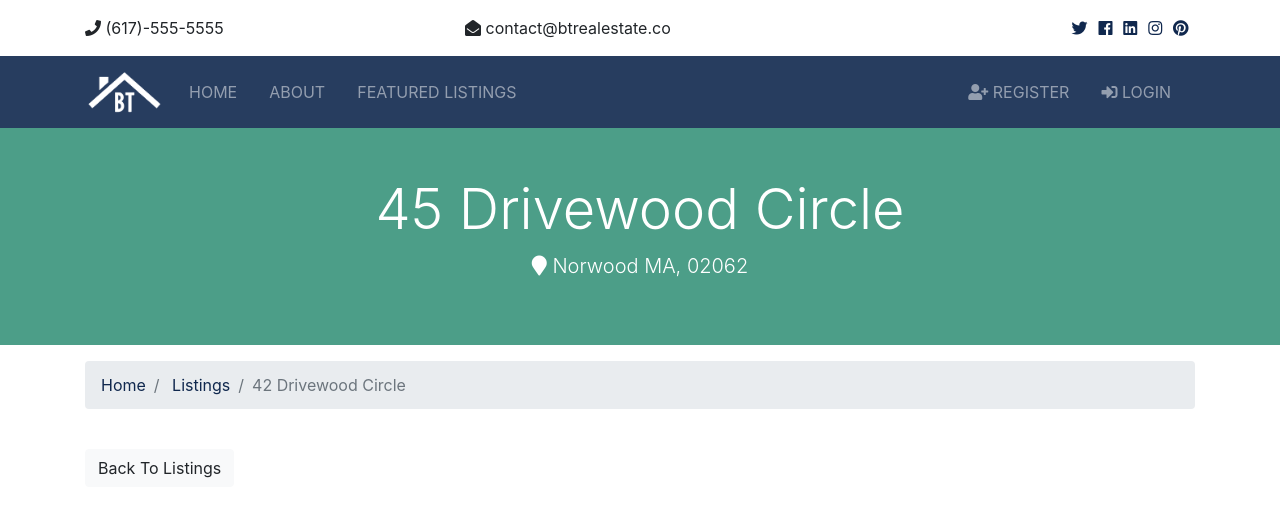
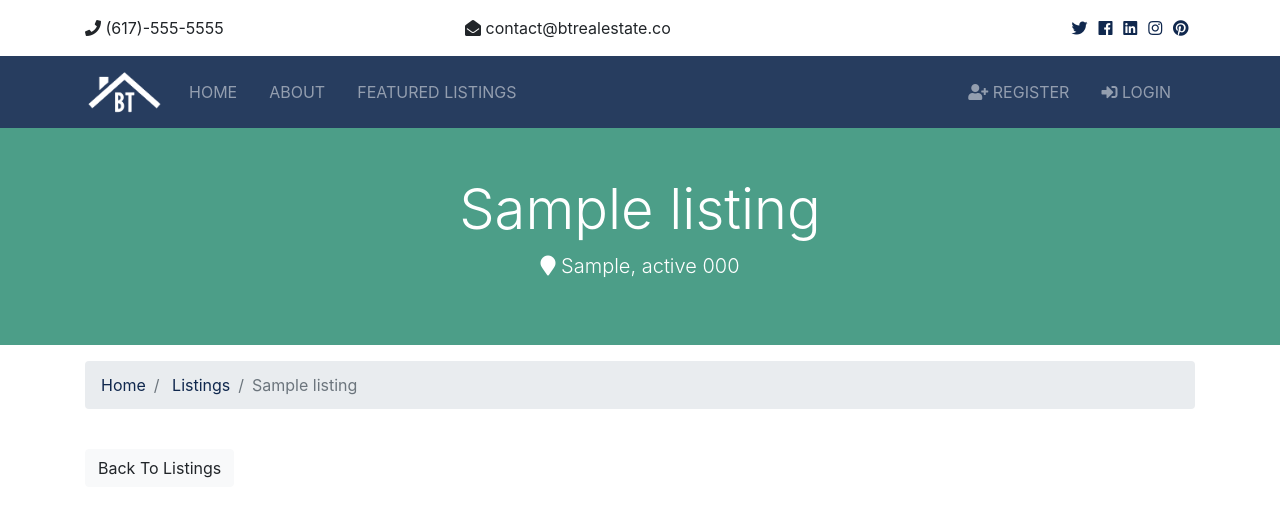
Before and after one commit to joaonc/django-real-estate, a Django app: page /listings/1 in a window 1280 px wide. Shown: the top 509 px of the page. Run offline with Django 4.2, Linux system fonts and the light colour scheme; tables that the repository leaves empty hold one stand-in row (values such as "Sample post"); grey boxes marked "Sample" are stand-in pictures; some libraries are stand-ins or nearby versions.

Commit message:
Dynamic single listing page (#14)

```diff
--- a/listings/views.py
+++ b/listings/views.py
@@ -1,5 +1,5 @@
 from django.core.paginator import Paginator
-from django.shortcuts import render
+from django.shortcuts import get_object_or_404, render
 
 from .models import Listing
 
@@ -18,7 +18,13 @@ def listings(request):
 
 
 def listing(request, listing_id: int):
-    return render(request, 'listings/listing.html')
+    listing_ = get_object_or_404(Listing, pk=listing_id)
+
+    context = {
+        'listing': listing_,
+    }
+
+    return render(request, 'listings/listing.html', context)
 
 
 def search(request):
--- a/templates/listings/listing.html
+++ b/templates/listings/listing.html
@@ -1,4 +1,5 @@
 {% extends 'base.html' %}
+{% load humanize %}
 
 {% block content %}
 
@@ -6,9 +7,10 @@
     <div class="container">
       <div class="row text-center">
         <div class="col-md-12">
-          <h1 class="display-4">45 Drivewood Circle</h1>
+          <h1 class="display-4">{{ listing.title }}</h1>
           <p class="lead">
-            <i class="fas fa-map-marker"></i> Norwood MA, 02062</p>
+            <i class="fas fa-map-marker"></i>
+            {{ listing.city }}, {{ listing.state }} {{ listing.zipcode }}</p>
         </div>
       </div>
     </div>
@@ -25,7 +27,7 @@
           <li class="breadcrumb-item">
             <a href="{% url 'listings' %}">Listings</a>
           </li>
-          <li class="breadcrumb-item active">42 Drivewood Circle</li>
+          <li class="breadcrumb-item active">{{ listing.title }}</li>
         </ol>
       </nav>
     </div>
@@ -38,39 +40,51 @@
       <div class="row">
         <div class="col-md-9">
           <!-- Home Main Image -->
-          <img src="assets/img/homes/home-1.jpg" alt="" class="img-main img-fluid mb-3">
+          <img src="{{ listing.photo_main.url }}" alt="" class="img-main img-fluid mb-3">
           <!-- Thumbnails -->
           <div class="row mb-5 thumbs">
+            {% if listing.photo_1 %}
               <div class="col-md-2">
-              <a href="assets/img/homes/home-inside-1.jpg" data-lightbox="home-images">
-                <img src="assets/img/homes/home-inside-1.jpg" alt="" class="img-fluid">
+                <a href="{{ listing.photo_1.url }}" data-lightbox="home-images">
+                  <img src="{{ listing.photo_1.url }}" alt="" class="img-fluid">
                 </a>
               </div>
+            {% endif %}
+            {% if listing.photo_2 %}
               <div class="col-md-2">
-              <a href="assets/img/homes/home-inside-2.jpg" data-lightbox="home-images">
-                <img src="assets/img/homes/home-inside-2.jpg" alt="" class="img-fluid">
+                <a href="{{ listing.photo_2.url }}" data-lightbox="home-images">
+                  <img src="{{ listing.photo_2.url }}" alt="" class="img-fluid">
                 </a>
               </div>
+            {% endif %}
+            {% if listing.photo_3 %}
               <div class="col-md-2">
-              <a href="assets/img/homes/home-inside-3.jpg" data-lightbox="home-images">
-                <img src="assets/img/homes/home-inside-3.jpg" alt="" class="img-fluid">
+                <a href="{{ listing.photo_3.url }}" data-lightbox="home-images">
+                  <img src="{{ listing.photo_3.url }}" alt="" class="img-fluid">
                 </a>
               </div>
+            {% endif %}
+            {% if listing.photo_4 %}
               <div class="col-md-2">
-              <a href="assets/img/homes/home-inside-4.jpg" data-lightbox="home-images">
-                <img src="assets/img/homes/home-inside-4.jpg" alt="" class="img-fluid">
+                <a href="{{ listing.photo_4.url }}" data-lightbox="home-images">
+                  <img src="{{ listing.photo_4.url }}" alt="" class="img-fluid">
                 </a>
               </div>
+            {% endif %}
+            {% if listing.photo_5 %}
               <div class="col-md-2">
-              <a href="assets/img/homes/home-inside-5.jpg" data-lightbox="home-images">
-                <img src="assets/img/homes/home-inside-5.jpg" alt="" class="img-fluid">
+                <a href="{{ listing.photo_5.url }}" data-lightbox="home-images">
+                  <img src="{{ listing.photo_5.url }}" alt="" class="img-fluid">
                 </a>
               </div>
+            {% endif %}
+            {% if listing.photo_6 %}
               <div class="col-md-2">
-              <a href="assets/img/homes/home-inside-6.jpg" data-lightbox="home-images">
-                <img src="assets/img/homes/home-inside-6.jpg" alt="" class="img-fluid">
+                <a href="{{ listing.photo_6.url }}" data-lightbox="home-images">
+                  <img src="{{ listing.photo_6.url }}" alt="" class="img-fluid">
                 </a>
               </div>
+            {% endif %}
           </div>
           <!-- Fields -->
           <div class="row mb-5 fields">
@@ -78,20 +92,19 @@
               <ul class="list-group list-group-flush">
                 <li class="list-group-item text-secondary">
                   <i class="fas fa-money-bill-alt"></i> Asking Price:
-                  <span class="float-right">$490,000</span>
+                  <span class="float-right">${{ listing.price | intcomma }}</span>
                 </li>
                 <li class="list-group-item text-secondary">
                   <i class="fas fa-bed"></i> Bedrooms:
-                  <span class="float-right">3</span>
+                  <span class="float-right">{{ listing.bedrooms }}</span>
                 </li>
                 <li class="list-group-item text-secondary">
                   <i class="fas fa-bath"></i> Bathrooms:
-                  <span class="float-right">2</span>
+                  <span class="float-right">{{ listing.bathrooms }}</span>
                 </li>
                 <li class="list-group-item text-secondary">
                   <i class="fas fa-car"></i> Garage:
-                  <span class="float-right">2
-                  </span>
+                  <span class="float-right">{{ listing.garage }}</span>
                 </li>
               </ul>
             </div>
@@ -99,21 +112,19 @@
               <ul class="list-group list-group-flush">
                 <li class="list-group-item text-secondary">
                   <i class="fas fa-th-large"></i> Square Feet:
-                  <span class="float-right">3200</span>
+                  <span class="float-right">{{ listing.sqft }}</span>
                 </li>
                 <li class="list-group-item text-secondary">
                   <i class="fas fa-square"></i> Lot Size:
-                  <span class="float-right">2.5 Acres
-                  </span>
+                  <span class="float-right">{{ listing.lot_size }} Acres</span>
                 </li>
                 <li class="list-group-item text-secondary">
                   <i class="fas fa-calendar"></i> Listing Date:
-                  <span class="float-right">8/30/2018</span>
+                  <span class="float-right">{{ listing.list_date }}</span>
                 </li>
                 <li class="list-group-item text-secondary">
                   <i class="fas fa-bed"></i> Realtor:
-                  <span class="float-right">Kyle Brown
-                  </span>
+                  <span class="float-right">{{ listing.realtor.name }}</span>
                 </li>
 
 
@@ -124,20 +135,17 @@
           <!-- Description -->
           <div class="row mb-5">
             <div class="col-md-12">
-              Lorem ipsum dolor sit amet consectetur adipisicing elit. Mollitia recusandae esse
-              reiciendis officia omnis non rerum dicta
-              cupiditate nostrum molestias deserunt aut minus inventore animi atque, consequuntur ad
-              fugit. Possimus culpa
-              blanditiis repellendus ipsa similique ullam, natus error dolor harum.
+              {{ listing.description }}
             </div>
           </div>
         </div>
         <div class="col-md-3">
           <div class="card mb-3">
-            <img class="card-img-top" src="assets/img/realtors/kyle.jpg" alt="Seller of the month">
+            <img class="card-img-top" src="{{ listing.realtor.photo.url }}"
+                 alt="{{ listing.realtor.name }}">
             <div class="card-body">
               <h5 class="card-title">Property Realtor</h5>
-              <h6 class="text-secondary">Kyle Brown</h6>
+              <h6 class="text-secondary">{{ listing.realtor.name }}</h6>
             </div>
           </div>
           <button class="btn-primary btn-block btn-lg" data-toggle="modal"
@@ -162,7 +170,7 @@
           <form>
             <div class="form-group">
               <label for="property_name" class="col-form-label">Property:</label>
-              <input type="text" name="listing" class="form-control" value="45 Drivewood Cirlce"
+              <input type="text" name="listing" class="form-control" value="{{ listing.title }}"
                      disabled>
             </div>
             <div class="form-group">
```
Also changed, not shown: listings/migrations/0001_initial.py. Lines whose indentation alone changed are shown as unchanged.
